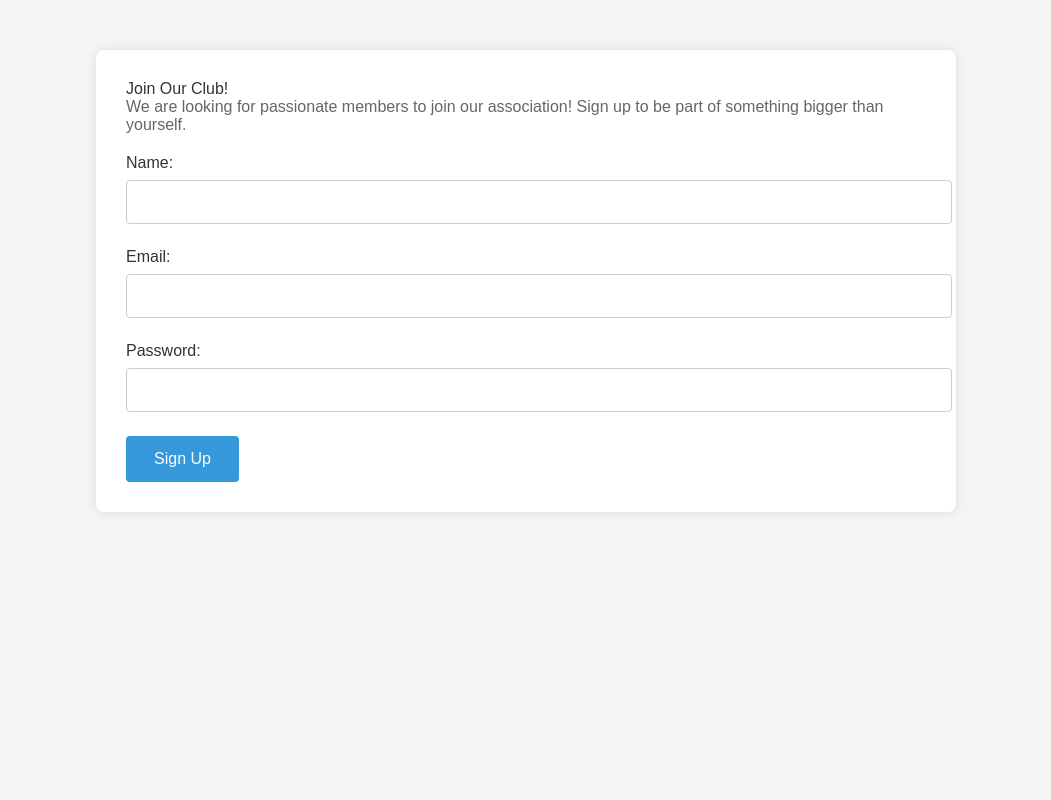
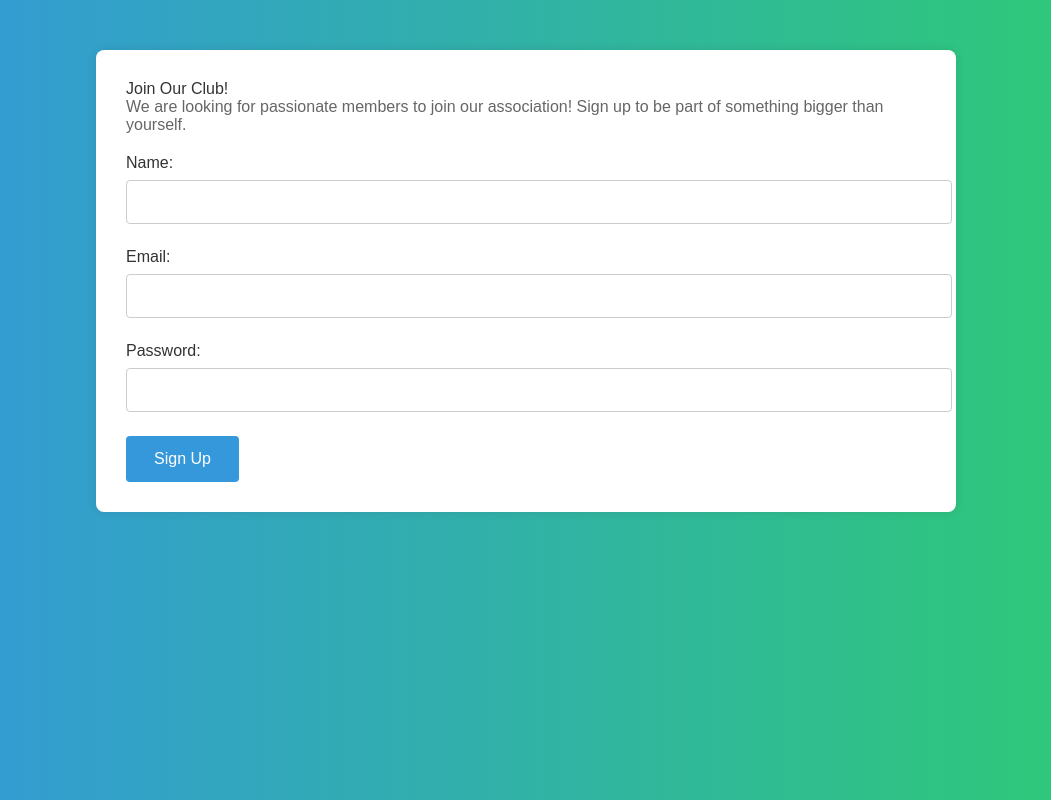
Before and after one commit to ITMD-362-Dwyer/Project-1, a plain HTML site: page index.html in a window 1280 px wide. Shown: the whole page, without its empty margins (114-1165 px from the left). Drawn offline with Linux system fonts and the light colour scheme; files that its build step writes are made by us from their sources.

Commit message:
added background gradient

```diff
--- a/css/styles.css
+++ b/css/styles.css
@@ -1,4 +1,5 @@
 body {
+  background: linear-gradient(to right, #3498db, #2ecc71);
   font-family: 'Arial', sans-serif;
   background-color: #f4f4f4;
   margin: 0;
```
